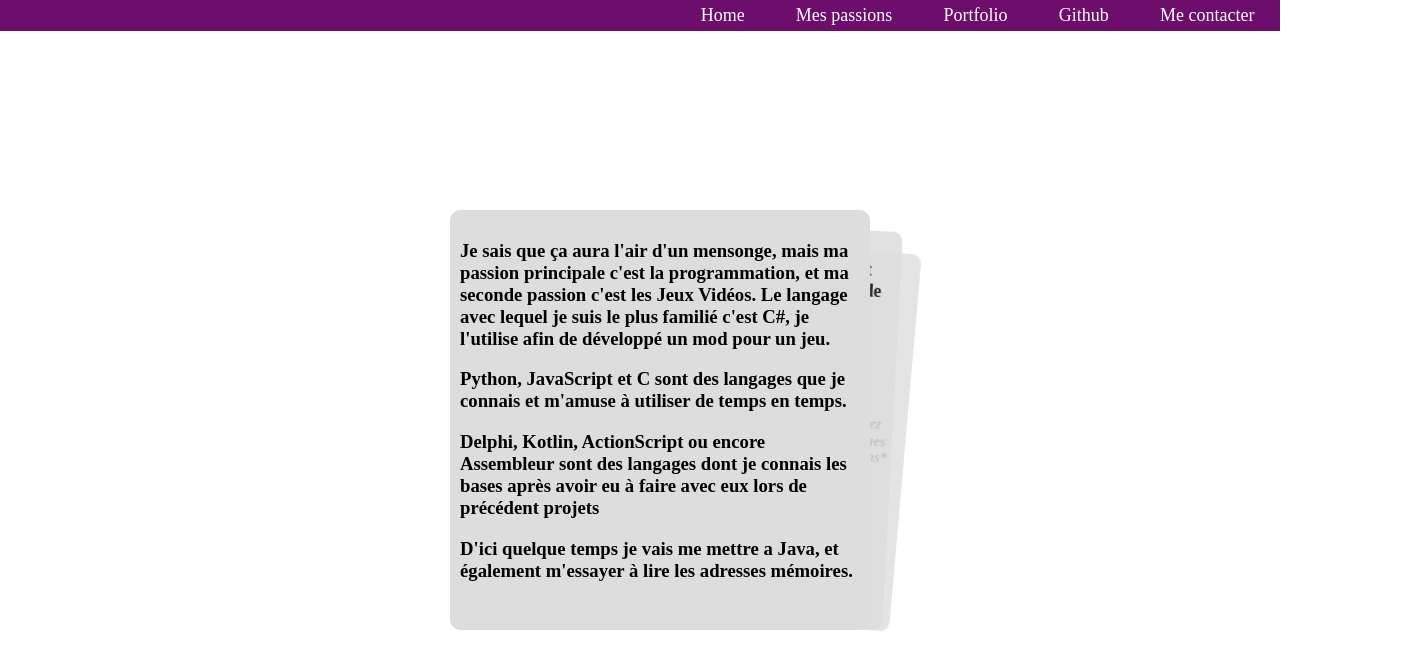
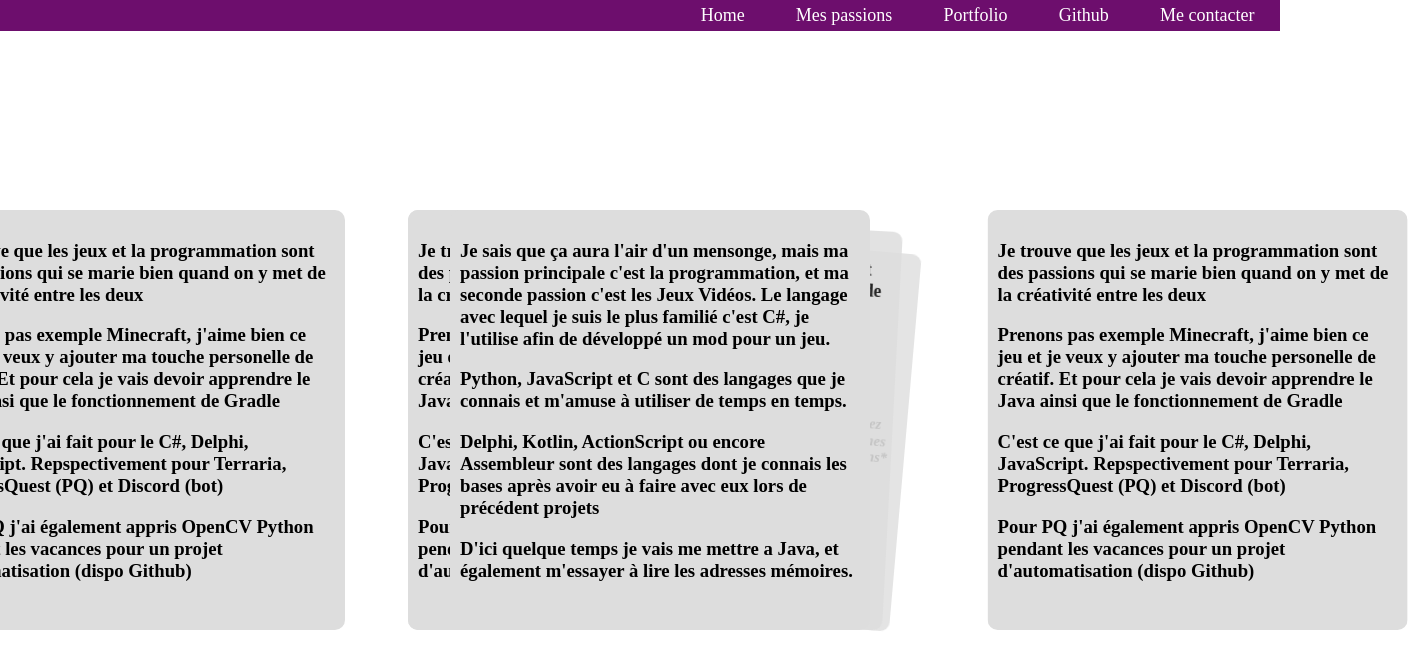
Before and after one commit to Eskimo241/eskimo241.github.io, a plain HTML site: page index.html in a window 1280 px wide. Both pictures are taken after a click on the element 660 px from the left and 420 px from the top of the page. Shown: the whole page, 1408 px wide, since content can reach past the window. Drawn offline with Linux system fonts and the light colour scheme.

Commit message:
Added new easy to use side cards
+ 2 new CSS keyframes to bring front/back side cards
+ added switch statement for easy to modify

```diff
--- a/index.html
+++ b/index.html
@@ -110,6 +110,62 @@
             }
         }
 
+
+        @keyframes rotateFL{
+    0% {
+        transform-origin: -300% 0%;
+        transform: rotate(-180deg) translate(-175%, -50%);
+    }
+    100% {
+        transform-origin: -300% 0%;
+        transform: rotate(0deg) translate(-175%, -50%);
+    }
+}
+@keyframes rotateBL{
+    0% {
+        transform-origin: -300% 0%;
+        transform: rotate(0deg) translate(-175%, -50%);
+    }
+    100% {
+        transform-origin: -300% 0%;
+        transform: rotate(180deg) translate(-175%, -50%);
+    }
+}
+
+@keyframes rotateFR{
+    0% {
+        transform-origin: 300% 0%;
+        transform: rotate(-180deg) translate(78%, -50%);
+    }
+    100% {
+        transform-origin: 300% 0%;
+        transform: rotate(0deg) translate(78%, -50%);
+    }
+}
+@keyframes rotateBR{
+    0% {
+        transform-origin: 300% 0%;
+        transform: rotate(0deg) translate(78%, -50%);
+    }
+    100% {
+        transform-origin: 300% 0%;
+        transform: rotate(180deg) translate(78%, -50%);
+    }
+}
+
+
+
+
+
+
+
+
+
+
+
+
+
+
     </style>
 </head>
 <body>
@@ -134,7 +190,43 @@
             </p> </h3>
 
         </div>
+        <div class="rounded-box" id="Txt2L">
+            <h3>
+                Je trouve que les jeux et la programmation sont des passions qui se marie bien quand on y met de la créativité entre les deux
+                <p>Prenons pas exemple Minecraft, j'aime bien ce jeu et je veux y ajouter ma touche personelle de créatif. Et pour cela je vais devoir apprendre le Java ainsi que le fonctionnement de Gradle</p>
+                <p>C'est ce que j'ai fait pour le C#, Delphi, JavaScript. Repspectivement pour Terraria, ProgressQuest (PQ) et Discord (bot)</p>
+                <p>Pour PQ j'ai également appris OpenCV Python pendant les vacances pour un projet d'automatisation (dispo Github) </p>
+            </h3>
+
+        </div>
+        <div class="rounded-box" id="Txt2R" >
+            <h3>
+                Je trouve que les jeux et la programmation sont des passions qui se marie bien quand on y met de la créativité entre les deux
+                <p>Prenons pas exemple Minecraft, j'aime bien ce jeu et je veux y ajouter ma touche personelle de créatif. Et pour cela je vais devoir apprendre le Java ainsi que le fonctionnement de Gradle</p>
+                <p>C'est ce que j'ai fait pour le C#, Delphi, JavaScript. Repspectivement pour Terraria, ProgressQuest (PQ) et Discord (bot)</p>
+                <p>Pour PQ j'ai également appris OpenCV Python pendant les vacances pour un projet d'automatisation (dispo Github) </p>
+            </h3>
+
+        </div>
+        <div class="rounded-box" id="Txt3R" >
+            <h3>
+                Je trouve que les jeux et la programmation sont des passions qui se marie bien quand on y met de la créativité entre les deux
+                <p>Prenons pas exemple Minecraft, j'aime bien ce jeu et je veux y ajouter ma touche personelle de créatif. Et pour cela je vais devoir apprendre le Java ainsi que le fonctionnement de Gradle</p>
+                <p>C'est ce que j'ai fait pour le C#, Delphi, JavaScript. Repspectivement pour Terraria, ProgressQuest (PQ) et Discord (bot)</p>
+                <p>Pour PQ j'ai également appris OpenCV Python pendant les vacances pour un projet d'automatisation (dispo Github) </p>
+            </h3>
+
+        </div>
         <div class="rounded-box" id="Txt3" onclick="cycle(document.getElementById('Txt1'),document.getElementById('Txt2'),this)">
+            <h3>
+                Je trouve que les jeux et la programmation sont des passions qui se marie bien quand on y met de la créativité entre les deux
+                <p>Prenons pas exemple Minecraft, j'aime bien ce jeu et je veux y ajouter ma touche personelle de créatif. Et pour cela je vais devoir apprendre le Java ainsi que le fonctionnement de Gradle</p>
+                <p>C'est ce que j'ai fait pour le C#, Delphi, JavaScript. Repspectivement pour Terraria, ProgressQuest (PQ) et Discord (bot)</p>
+                <p>Pour PQ j'ai également appris OpenCV Python pendant les vacances pour un projet d'automatisation (dispo Github) </p>
+            </h3>
+
+        </div>
+        <div class="rounded-box" id="Txt3L" >
             <h3>
                 Je trouve que les jeux et la programmation sont des passions qui se marie bien quand on y met de la créativité entre les deux
                 <p>Prenons pas exemple Minecraft, j'aime bien ce jeu et je veux y ajouter ma touche personelle de créatif. Et pour cela je vais devoir apprendre le Java ainsi que le fonctionnement de Gradle</p>
@@ -145,6 +237,8 @@
         </div>
 
 
+
+
     </div>
 
     <canvas id="mandelbrot"></canvas>
@@ -152,6 +246,27 @@
 
         function cycle (front,mid, back) {
 
+            console.log(front.id)
+
+            switch(front.id) {
+                case "Txt2":
+                txt2L.style.animation = "rotateFL 0.75s ease forwards";
+                txt2R.style.animation = "rotateFR 0.75s ease forwards";
+                    break;
+                case "Txt3":
+                txt2L.style.animation = "rotateBL 0.75s ease forwards";
+                txt2R.style.animation = "rotateBR 0.75s ease forwards";
+                txt3L.style.animation = "rotateFL 0.75s ease forwards";
+                txt3R.style.animation = "rotateFR 0.75s ease forwards";
+                    break;
+                default:
+                    if (load==1){
+                        txt3L.style.animation = "rotateBL 0.75s ease forwards";
+                        txt3R.style.animation = "rotateBR 0.75s ease forwards";
+                    }
+                    else load =1;
+                    break;
+            }
 
 
 
@@ -209,6 +324,12 @@ function resizeCanvas() {
 }
 
 window.onload = function() {
+txt2L = document.getElementById('Txt2L');
+txt2R = document.getElementById('Txt2R');
+txt3L = document.getElementById('Txt3L');
+txt3R = document.getElementById('Txt3R');
+load = 0;
+
 resizeCanvas();
 cycle(document.getElementById('Txt1'),document.getElementById('Txt2'),document.getElementById('Txt3'))
 }
```
